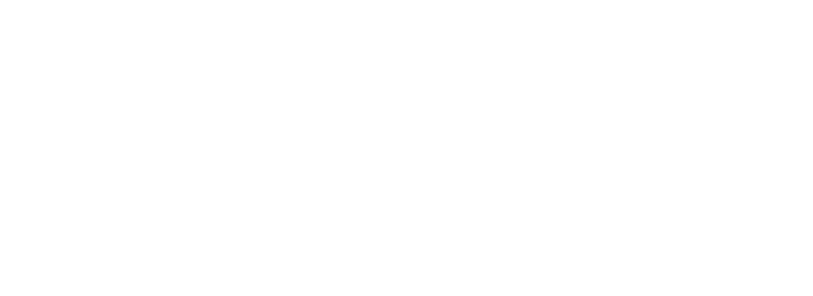
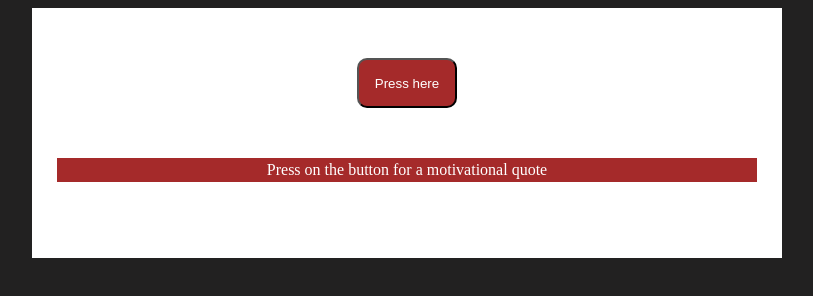
Before and after one commit to Barsilay/Mixed-Messages, a plain HTML site: page index.html in a window 1280 px wide. Shown: the whole page, without its empty margins (233-1046 px from the left). Drawn offline with Linux system fonts and the light colour scheme.

Commit message:
Second Commit (CSS added)

```diff
--- a/CSS/style.css
+++ b/CSS/style.css
@@ -0,0 +1,35 @@
+body {
+    background-color: rgb(34, 33, 33);
+}
+
+#container {
+    background: white;
+    width: 750px;
+    height: 250px;
+    text-align: center;
+    margin: 0 auto;
+}
+
+#button {
+    margin: 50px auto;
+    width: 100px;
+    height: 50px;
+    background-color: brown;
+    color: white;
+    border-radius: 10px;
+}
+
+#button:hover{
+    color: brown;
+    background-color: white;
+    transition: all 1s ease-out;
+}
+
+
+#output {
+    color:white;
+    border: 3px solid brown;
+    margin: 0 25px;
+    background-color: brown;
+
+}
--- a/index.html
+++ b/index.html
@@ -3,9 +3,14 @@
 <head>
     <meta charset="UTF-8">
     <meta name="viewport" content="width=device-width, initial-scale=1.0">
-    <title>Document</title>
+    <title>Mixed Messages</title>
+    <link rel="stylesheet" href="./CSS/style.css">
 </head>
 <body>
-
+    <div id="container">
+        <button id="button">Press here</button>
+        <div id="output">Press on the button for a motivational quote</div>
+    </div>
+    <script src="java.js"></script>
 </body>
 </html>
```
